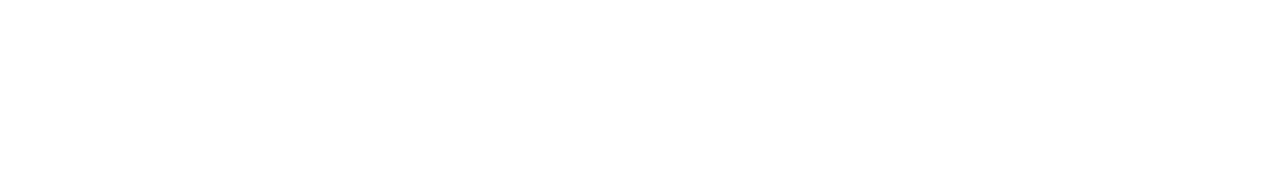
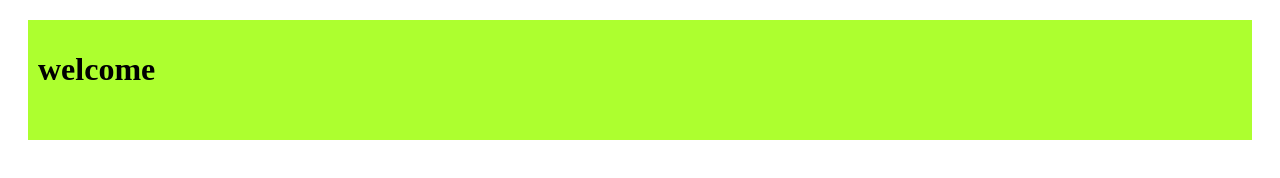
Before and after one commit to anjana1407/Web_application, a plain HTML site: page index.html in a window 1280 px wide. Drawn offline with Linux system fonts and the light colour scheme.

Commit message:
Added CSS

```diff
--- a/index.html
+++ b/index.html
@@ -1,10 +1,16 @@
 <html>
     <head>
-
+        <link rel="stylesheet" href="./style1.css" crossorigin="anonymous">
     </head>
     <body>
-        <div>
+        <div class = "main-div">
+            <p>
 
+            </p>
+            <span>
+
+            </span>
+            <h1>welcome</h1>
         </div>
     </body>
 </html>
--- /dev/null
+++ b/style1.css
@@ -0,0 +1,6 @@
+.main-div{
+    height: 100px;
+    background-color: greenyellow;
+    padding: 10px;
+    margin: 20px;
+}
```
